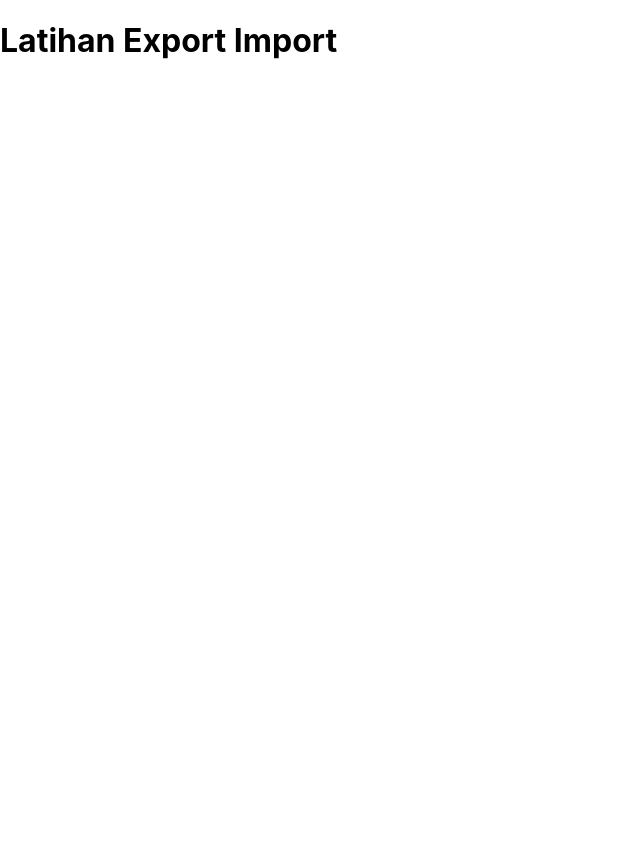
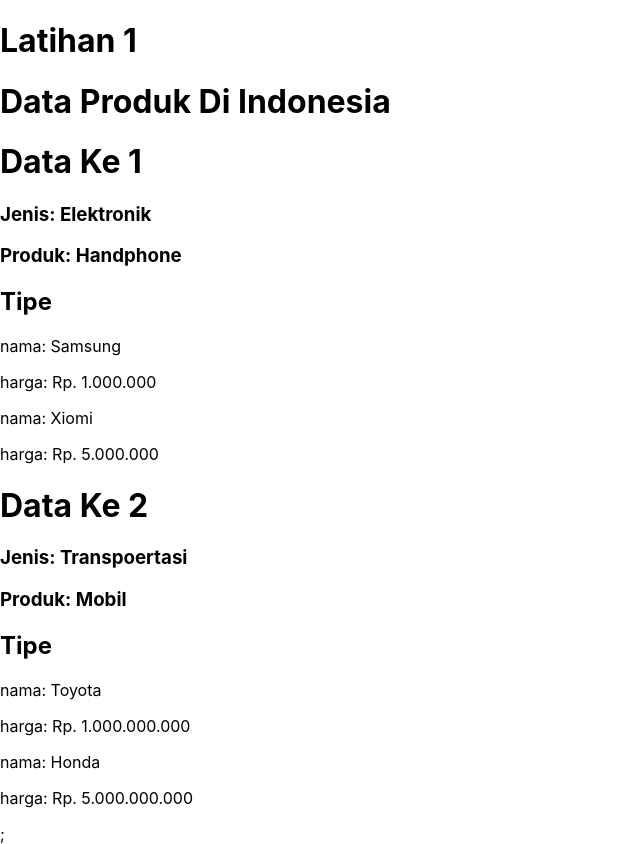
Before and after one commit to Naufal-0123/React_1, a React (Create React App) app: page / in a window 1280 px wide. Shown: the whole page, without its empty margins (0-640 px from the left). Before the commit the page ends 800 px from the top, so only its background shows below. Built offline with nearby package versions, Linux system fonts and the light colour scheme.

Commit message:
latihan1

```diff
--- a/src/App.js
+++ b/src/App.js
@@ -1,11 +1,44 @@
 import React from 'react';
+import Latihan1 from './produk'
+
 function App () {
-  return(
-    <React.Fragment>
-      <h1>Latihan Export Import</h1>
+  let [produk, setProduk] = React.useState([
+    {
+    jenis: "Elektronik",
+    produk:"Handphone",
+    brand: [
+      {
+        nama: "Samsung",
+        harga: "Rp. 1.000.000",
+      },
+      {
+        nama: "Xiomi",
+        harga: "Rp. 5.000.000",
+      },
+    ],
+    },
+    {
+      jenis: "Transpoertasi",
+      produk:"Mobil",
+      brand: [
+        {
+          nama: "Toyota",
+          harga: "Rp. 1.000.000.000",
+        },
+        {
+          nama: "Honda",
+          harga: "Rp. 5.000.000.000",
+        },
+      ],
+      }
+  ]);
+return (
+  <React.Fragment>
+    <h1>Latihan 1</h1>
+    <Latihan1 data={produk}/>
 
-    </React.Fragment>
-  );
+  </React.Fragment>
+)
 }
 
 export default App
--- /dev/null
+++ b/src/produk.jsx
@@ -0,0 +1,32 @@
+import React from "react"
+function Latihan1({ data }) {
+    return (
+        <React.Fragment>
+            <h1>Data Produk Di Indonesia</h1>
+            {data?.map((item, index) => {
+                return (
+                    <React.Fragment>
+                        <div key={index}>
+                            <h1>Data Ke {index+ 1}</h1>
+                            <h3>Jenis: {item.jenis}</h3>
+                            <h3>Produk: {item.produk}</h3>
+                        </div>
+                        <h2>Tipe</h2>
+                        <div>
+                            {item?.brand?.map((value, index2) => {
+                                return (
+                                    <div key={index2}>
+                                        <p>nama: {value.nama}</p>
+                                        <p>harga: {value.harga}</p>
+                                    </div>
+                                );
+                            })}
+                        </div>
+                    </React.Fragment>
+                );
+            })};
+        </React.Fragment>
+    );
+}
+
+export default Latihan1;
```
Also changed, not shown: src/latihan1.jsx (deleted, +0 -8 lines).
